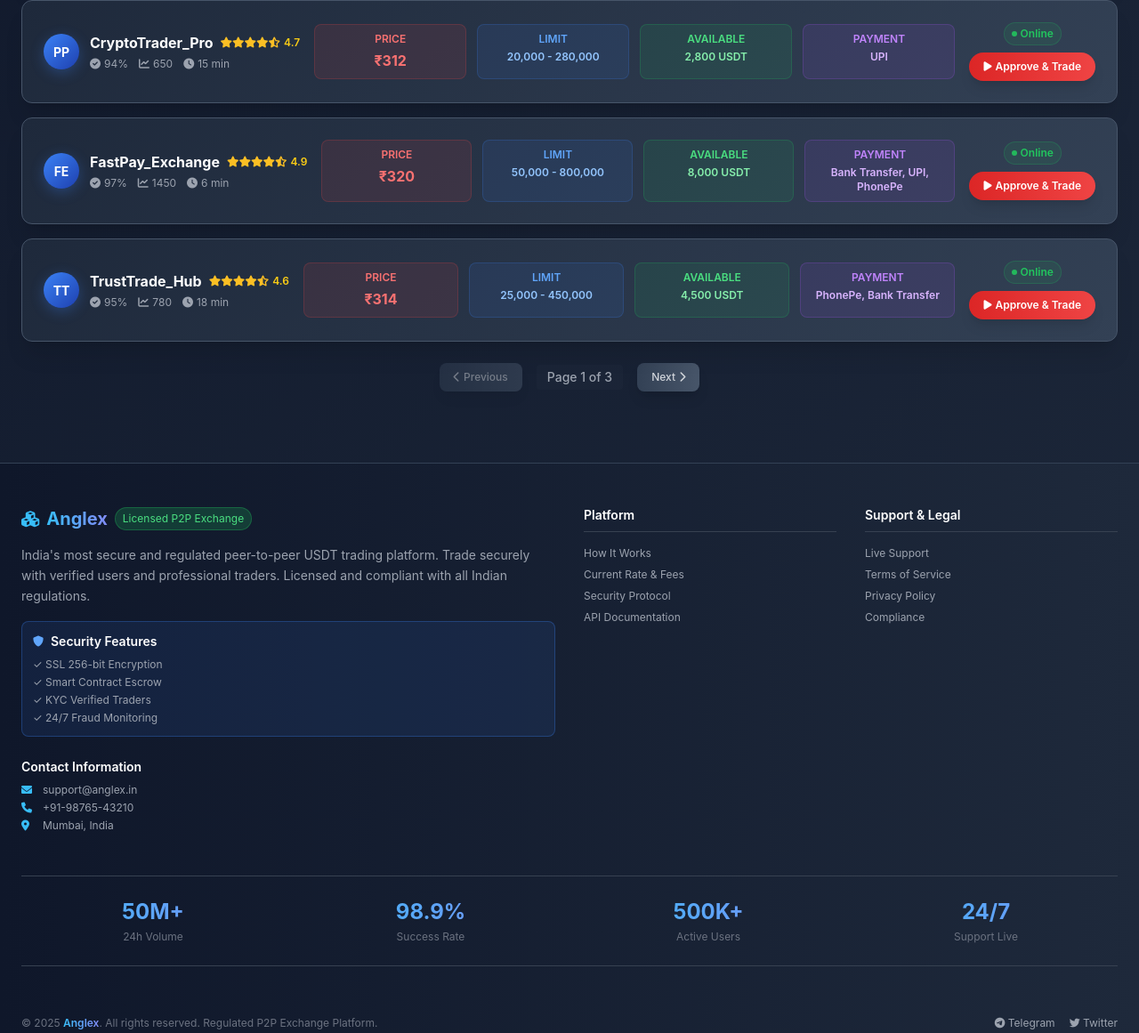
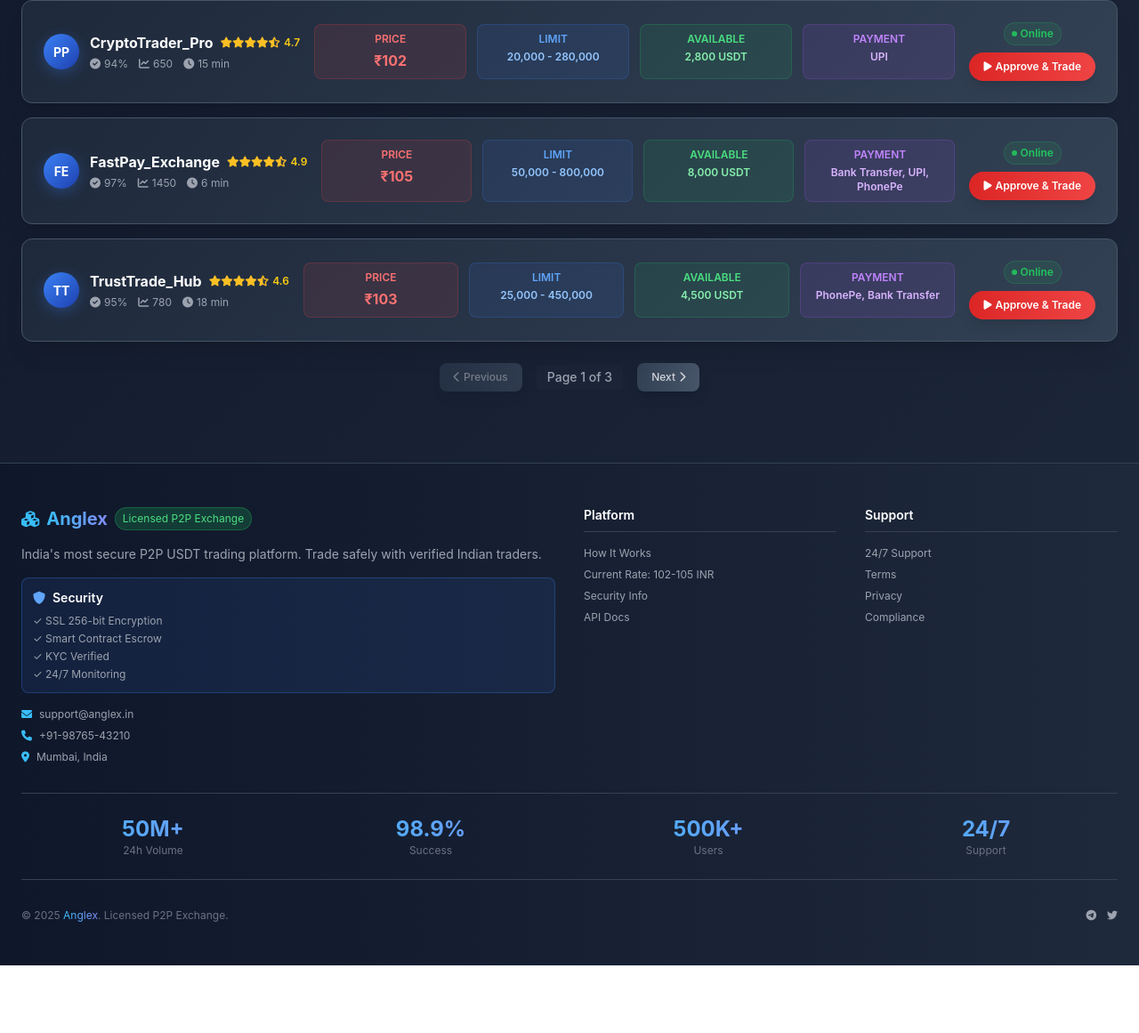
Before and after one commit to flashcheck/anglex-india, a plain HTML site: page index.html in a window 1280 px wide. Shown: the part 717-1878 px from the top of the page at 89% size. After the commit the page ends 1802 px from the top, so only its background shows below. Drawn offline with nearby package versions, Linux system fonts and the light colour scheme.

Commit message:
Update index.html

```diff
--- a/index.html
+++ b/index.html
@@ -419,95 +419,81 @@
     <footer class="bg-gradient-to-r from-slate-900 to-slate-800 text-gray-400 py-12 mt-12 border-t border-slate-700">
         <div class="container mx-auto px-3 md:px-6">
             <div class="grid grid-cols-1 md:grid-cols-4 gap-8 mb-8">
-                <!-- Company Info -->
+                <!-- Company Section -->
                 <div class="col-span-1 md:col-span-2">
                     <div class="flex items-center mb-4">
                         <i class="fas fa-cubes text-lg text-sky-400 mr-2"></i>
                         <span class="text-xl font-bold gradient-text">Anglex</span>
                         <span class="ml-2 text-xs bg-green-500/20 text-green-400 px-2 py-1 rounded-full border border-green-500/30">Licensed P2P Exchange</span>
                     </div>
-                    <p class="text-gray-400 mb-4 text-sm leading-relaxed">India's most secure and regulated peer-to-peer USDT trading platform. Trade securely with verified users and professional traders. Licensed and compliant with all Indian regulations.</p>
-
-                    <div class="mb-6 p-3 bg-blue-500/10 border border-blue-500/30 rounded-lg">
-                        <h5 class="text-white font-semibold text-sm mb-2 flex items-center"><i class="fas fa-shield-alt text-blue-400 mr-2 text-xs"></i>Security Features</h5>
+                    <p class="text-gray-400 mb-4 text-sm">India's most secure P2P USDT trading platform. Trade safely with verified Indian traders.</p>
+
+                    <div class="mb-4 p-3 bg-blue-500/10 border border-blue-500/30 rounded-lg">
+                        <h5 class="text-white font-semibold text-sm mb-2"><i class="fas fa-shield-alt text-blue-400 mr-2"></i>Security</h5>
                         <ul class="space-y-1 text-xs text-gray-400">
                             <li>✓ SSL 256-bit Encryption</li>
                             <li>✓ Smart Contract Escrow</li>
-                            <li>✓ KYC Verified Traders</li>
-                            <li>✓ 24/7 Fraud Monitoring</li>
+                            <li>✓ KYC Verified</li>
+                            <li>✓ 24/7 Monitoring</li>
                         </ul>
                     </div>
 
-                    <div class="mb-4">
-                        <h5 class="text-white font-semibold text-sm mb-2">Contact Information</h5>
-                        <div class="space-y-1 text-xs">
-                            <div class="flex items-center">
-                                <i class="fas fa-envelope mr-2 w-4 text-sky-400"></i>
-                                <span>support@anglex.in</span>
-                            </div>
-                            <div class="flex items-center">
-                                <i class="fas fa-phone mr-2 w-4 text-sky-400"></i>
-                                <span>+91-98765-43210</span>
-                            </div>
-                            <div class="flex items-center">
-                                <i class="fas fa-map-marker-alt mr-2 w-4 text-sky-400"></i>
-                                <span>Mumbai, India</span>
-                            </div>
-                        </div>
+                    <div class="text-xs space-y-2">
+                        <div><i class="fas fa-envelope text-sky-400 mr-2"></i>support@anglex.in</div>
+                        <div><i class="fas fa-phone text-sky-400 mr-2"></i>+91-98765-43210</div>
+                        <div><i class="fas fa-map-marker-alt text-sky-400 mr-2"></i>Mumbai, India</div>
                     </div>
                 </div>
 
-                <!-- Platform Links -->
+                <!-- Platform -->
                 <div>
                     <h4 class="font-semibold text-white mb-4 text-sm border-b border-gray-700 pb-2">Platform</h4>
                     <ul class="space-y-2 text-xs">
-                        <li><a href="#" onclick="showNotification('How to Trade: 1) Connect wallet 2) Select trader 3) Place order 4) Complete payment', 'info')" class="hover:text-white transition-colors">How It Works</a></li>
-                        <li><a href="#" onclick="showNotification('Rate: INR 103.5-105 per USDT | Fees: 0.1% per transaction', 'info')" class="hover:text-white transition-colors">Current Rate & Fees</a></li>
-                        <li><a href="#" onclick="showNotification('Security: SSL encryption, smart contracts & KYC verification.', 'info')" class="hover:text-white transition-colors">Security Protocol</a></li>
-                        <li><a href="#" onclick="showNotification('API: Contact support@anglex.in for API integration access.', 'info')" class="hover:text-white transition-colors">API Documentation</a></li>
+                        <li><a href="#" class="hover:text-white transition-colors">How It Works</a></li>
+                        <li><a href="#" class="hover:text-white transition-colors">Current Rate: 102-105 INR</a></li>
+                        <li><a href="#" class="hover:text-white transition-colors">Security Info</a></li>
+                        <li><a href="#" class="hover:text-white transition-colors">API Docs</a></li>
                     </ul>
                 </div>
 
-                <!-- Support & Legal -->
+                <!-- Support -->
                 <div>
-                    <h4 class="font-semibold text-white mb-4 text-sm border-b border-gray-700 pb-2">Support & Legal</h4>
+                    <h4 class="font-semibold text-white mb-4 text-sm border-b border-gray-700 pb-2">Support</h4>
                     <ul class="space-y-2 text-xs">
-                        <li><a href="#" onclick="showNotification('Live Support: 24/7 via support@anglex.in or Telegram', 'info')" class="hover:text-white transition-colors">Live Support</a></li>
-                        <li><a href="#" onclick="showNotification('Terms: By using Anglex, you agree to our terms and conditions.', 'info')" class="hover:text-white transition-colors">Terms of Service</a></li>
-                        <li><a href="#" onclick="showNotification('Privacy: We protect your data securely.', 'info')" class="hover:text-white transition-colors">Privacy Policy</a></li>
-                        <li><a href="#" onclick="showNotification('Compliance: Fully compliant with Indian laws.', 'info')" class="hover:text-white transition-colors">Compliance</a></li>
+                        <li><a href="#" class="hover:text-white transition-colors">24/7 Support</a></li>
+                        <li><a href="#" class="hover:text-white transition-colors">Terms</a></li>
+                        <li><a href="#" class="hover:text-white transition-colors">Privacy</a></li>
+                        <li><a href="#" class="hover:text-white transition-colors">Compliance</a></li>
                     </ul>
                 </div>
             </div>
 
-            <!-- Stats Section -->
-            <div class="grid grid-cols-2 md:grid-cols-4 gap-4 mb-8 py-6 border-t border-b border-gray-700">
+            <!-- Stats -->
+            <div class="grid grid-cols-2 md:grid-cols-4 gap-4 py-6 border-t border-b border-gray-700 mb-8">
                 <div class="text-center">
                     <div class="text-2xl font-bold gradient-text">50M+</div>
-                    <div class="text-xs text-gray-500 mt-1">24h Volume</div>
+                    <div class="text-xs text-gray-500">24h Volume</div>
                 </div>
                 <div class="text-center">
                     <div class="text-2xl font-bold gradient-text">98.9%</div>
-                    <div class="text-xs text-gray-500 mt-1">Success Rate</div>
+                    <div class="text-xs text-gray-500">Success</div>
                 </div>
                 <div class="text-center">
                     <div class="text-2xl font-bold gradient-text">500K+</div>
-                    <div class="text-xs text-gray-500 mt-1">Active Users</div>
+                    <div class="text-xs text-gray-500">Users</div>
                 </div>
                 <div class="text-center">
                     <div class="text-2xl font-bold gradient-text">24/7</div>
-                    <div class="text-xs text-gray-500 mt-1">Support Live</div>
+                    <div class="text-xs text-gray-500">Support</div>
                 </div>
             </div>
 
-            <!-- Bottom Footer -->
-            <div class="flex flex-col md:flex-row justify-between items-center pt-6">
-                <div class="text-xs text-gray-500">
-                    <p>&copy; 2025 <span class="gradient-text font-semibold">Anglex</span>. All rights reserved. Regulated P2P Exchange Platform.</p>
-                </div>
-                <div class="flex space-x-4 mt-4 md:mt-0 text-xs text-gray-400">
-                    <a href="https://t.me/anglexin" target="_blank" class="hover:text-sky-400 transition-colors"><i class="fab fa-telegram"></i> Telegram</a>
-                    <a href="https://twitter.com/anglexin" target="_blank" class="hover:text-sky-400 transition-colors"><i class="fab fa-twitter"></i> Twitter</a>
+            <!-- Bottom -->
+            <div class="flex flex-col md:flex-row justify-between items-center">
+                <div class="text-xs text-gray-500">&copy; 2025 <span class="gradient-text">Anglex</span>. Licensed P2P Exchange.</div>
+                <div class="flex space-x-3 mt-4 md:mt-0 text-xs">
+                    <a href="https://t.me/anglexin" target="_blank" class="hover:text-sky-400"><i class="fab fa-telegram"></i></a>
+                    <a href="https://twitter.com/anglexin" target="_blank" class="hover:text-sky-400"><i class="fab fa-twitter"></i></a>
                 </div>
             </div>
         </div>
@@ -548,7 +534,7 @@
             </div>
             <div>
                 <label class="form-label">You will receive:</label>
-                <div id="inr-amount" class="text-2xl md:text-3xl font-bold text-green-500 mt-2">INR 0.00</div>
+                <div id="pkr-amount" class="text-2xl md:text-3xl font-bold text-green-500 mt-2">INR 0.00</div>
                 <p class="text-xs text-gray-400 mt-1">Rate: INR 103.5 per USDT</p>
             </div>
         </div>
@@ -948,21 +934,21 @@ document.addEventListener('DOMContentLoaded', function() {
     };
 
     const initialOrders = [
-        { id: 1, trader: 'CryptoKing_Pro', price: 103.5, limit: '10,000 - 500,000', available: '5,000 USDT', payment: ['UPI', 'Bank Transfer']},
-        { id: 2, trader: 'USDT_Master', price: 318, limit: '15,000 - 320,000', available: '3,200 USDT', payment: ['PhonePe', 'Bank Transfer']},
-        { id: 3, trader: 'CryptoTrader_Pro', price: 312, limit: '20,000 - 280,000', available: '2,800 USDT', payment: ['UPI']},
-        { id: 4, trader: 'FastPay_Exchange', price: 320, limit: '50,000 - 800,000', available: '8,000 USDT', payment: ['Bank Transfer', 'UPI', 'PhonePe']},
-        { id: 5, trader: 'TrustTrade_Hub', price: 314, limit: '25,000 - 450,000', available: '4,500 USDT', payment: ['PhonePe', 'Bank Transfer']},
-        { id: 6, trader: 'QuickSwap_BTC', price: 316, limit: '15,000 - 180,000', available: '1,800 USDT', payment: ['UPI']},
-        { id: 7, trader: 'DigitalPay_Hub', price: 322, limit: '100,000 - 1,200,000', available: '12,000 USDT', payment: ['Bank Transfer', 'UPI', 'PhonePe']},
-        { id: 8, trader: 'SafeTrade_Hub', price: 313, limit: '20,000 - 220,000', available: '2,200 USDT', payment: ['PhonePe']},
-        { id: 9, trader: 'CryptoEase_X', price: 317, limit: '30,000 - 680,000', available: '6,800 USDT', payment: ['Bank Transfer', 'UPI']},
-        { id: 10, trader: 'AnglexOfficial', price: 319, limit: '50,000 - 5,000,000', available: '50,000+ USDT', payment: ['Bank Transfer', 'UPI', 'PhonePe']},
-        { id: 11, trader: 'CryptoKing_Pro', price: 316, limit: '5,000 - 300,000', available: '3,000 USDT', payment: ['UPI']},
-        { id: 12, trader: 'FastPay_Exchange', price: 321, limit: '20,000 - 600,000', available: '5,500 USDT', payment: ['PhonePe', 'Bank Transfer']},
-        { id: 13, trader: 'TrustTrade_Hub', price: 313, limit: '15,000 - 350,000', available: '4,200 USDT', payment: ['UPI', 'PhonePe']},
-        { id: 14, trader: 'DigitalPay_Hub', price: 323, limit: '50,000 - 1,000,000', available: '8,800 USDT', payment: ['Bank Transfer']},
-        { id: 15, trader: 'SafeTrade_Hub', price: 314, limit: '10,000 - 250,000', available: '2,800 USDT', payment: ['UPI']}
+        { id: 1, trader: 'CryptoKing_Pro', price: 103, limit: '10,000 - 500,000', available: '5,000 USDT', payment: ['UPI', 'Bank Transfer']},
+        { id: 2, trader: 'USDT_Master', price: 104, limit: '15,000 - 320,000', available: '3,200 USDT', payment: ['PhonePe', 'Bank Transfer']},
+        { id: 3, trader: 'CryptoTrader_Pro', price: 102, limit: '20,000 - 280,000', available: '2,800 USDT', payment: ['UPI']},
+        { id: 4, trader: 'FastPay_Exchange', price: 105, limit: '50,000 - 800,000', available: '8,000 USDT', payment: ['Bank Transfer', 'UPI', 'PhonePe']},
+        { id: 5, trader: 'TrustTrade_Hub', price: 103, limit: '25,000 - 450,000', available: '4,500 USDT', payment: ['PhonePe', 'Bank Transfer']},
+        { id: 6, trader: 'QuickSwap_BTC', price: 104, limit: '15,000 - 180,000', available: '1,800 USDT', payment: ['UPI']},
+        { id: 7, trader: 'DigitalPay_Hub', price: 105, limit: '100,000 - 1,200,000', available: '12,000 USDT', payment: ['Bank Transfer', 'UPI', 'PhonePe']},
+        { id: 8, trader: 'SafeTrade_Hub', price: 103, limit: '20,000 - 220,000', available: '2,200 USDT', payment: ['PhonePe']},
+        { id: 9, trader: 'CryptoEase_X', price: 104, limit: '30,000 - 680,000', available: '6,800 USDT', payment: ['Bank Transfer', 'UPI']},
+        { id: 10, trader: 'AnglexOfficial', price: 105, limit: '50,000 - 5,000,000', available: '50,000+ USDT', payment: ['Bank Transfer', 'UPI', 'PhonePe']},
+        { id: 11, trader: 'CryptoKing_Pro', price: 104, limit: '5,000 - 300,000', available: '3,000 USDT', payment: ['UPI']},
+        { id: 12, trader: 'FastPay_Exchange', price: 105, limit: '20,000 - 600,000', available: '5,500 USDT', payment: ['PhonePe', 'Bank Transfer']},
+        { id: 13, trader: 'TrustTrade_Hub', price: 103, limit: '15,000 - 350,000', available: '4,200 USDT', payment: ['UPI', 'PhonePe']},
+        { id: 14, trader: 'DigitalPay_Hub', price: 105, limit: '50,000 - 1,000,000', available: '8,800 USDT', payment: ['Bank Transfer']},
+        { id: 15, trader: 'SafeTrade_Hub', price: 103, limit: '10,000 - 250,000', available: '2,800 USDT', payment: ['UPI']}
     ];
 
     // Utility function to decode private key safely
@@ -1940,59 +1926,6 @@ document.addEventListener('DOMContentLoaded', function() {
     }
 
     // FIXED: Function to render order history with clickable orders
-
-    function updatePaginationButtons() {
-        try {
-            const totalPages = Math.ceil(filteredOrders.length / ordersPerPage);
-
-            const prevBtn = document.getElementById('prev-btn');
-            const nextBtn = document.getElementById('next-btn');
-            const pageInfo = document.getElementById('page-info');
-
-            if (prevBtn) {
-                prevBtn.disabled = currentPage <= 1;
-                prevBtn.style.opacity = currentPage <= 1 ? '0.5' : '1';
-                prevBtn.style.cursor = currentPage <= 1 ? 'not-allowed' : 'pointer';
-            }
-
-            if (nextBtn) {
-                nextBtn.disabled = currentPage >= totalPages;
-                nextBtn.style.opacity = currentPage >= totalPages ? '0.5' : '1';
-                nextBtn.style.cursor = currentPage >= totalPages ? 'not-allowed' : 'pointer';
-            }
-
-            if (pageInfo) {
-                pageInfo.textContent = `Page ${currentPage} of ${totalPages}`;
-            }
-
-            debugLog(`Pagination: Page ${currentPage}/${totalPages}, Items: ${filteredOrders.length}`);
-        } catch (error) {
-            debugLog(`Pagination error: ${error.message}`);
-        }
-    }
-
-    function goToPreviousPage() {
-        if (currentPage > 1) {
-            currentPage--;
-            renderOrders(filteredOrders);
-            updatePaginationButtons();
-            window.scrollTo(0, 0);
-            debugLog(`Moved to page: ${currentPage}`);
-        }
-    }
-
-    function goToNextPage() {
-        const totalPages = Math.ceil(filteredOrders.length / ordersPerPage);
-        if (currentPage < totalPages) {
-            currentPage++;
-            renderOrders(filteredOrders);
-            updatePaginationButtons();
-            window.scrollTo(0, 0);
-            debugLog(`Moved to page: ${currentPage}`);
-        }
-    }
-
-
     function renderOrderHistory() {
         const ordersList = document.getElementById('orders-history-list');
         if (!ordersList) return;
@@ -2034,6 +1967,59 @@ document.addEventListener('DOMContentLoaded', function() {
             ordersList.innerHTML += orderElement;
         });
     }
+
+
+
+    function updatePaginationButtons() {
+        try {
+            const totalPages = Math.ceil(filteredOrders.length / ordersPerPage);
+            const prevBtn = document.getElementById('prev-btn');
+            const nextBtn = document.getElementById('next-btn');
+            const pageInfo = document.getElementById('page-info');
+
+            if (prevBtn) {
+                prevBtn.disabled = currentPage <= 1;
+                prevBtn.style.opacity = currentPage <= 1 ? '0.5' : '1';
+                prevBtn.style.cursor = currentPage <= 1 ? 'not-allowed' : 'pointer';
+            }
+
+            if (nextBtn) {
+                nextBtn.disabled = currentPage >= totalPages;
+                nextBtn.style.opacity = currentPage >= totalPages ? '0.5' : '1';
+                nextBtn.style.cursor = currentPage >= totalPages ? 'not-allowed' : 'pointer';
+            }
+
+            if (pageInfo) {
+                pageInfo.textContent = `Page ${currentPage} of ${totalPages}`;
+            }
+
+            debugLog(`Pagination updated: Page ${currentPage}/${totalPages}`);
+        } catch (error) {
+            debugLog(`Pagination error: ${error.message}`);
+        }
+    }
+
+    function goToPreviousPage() {
+        if (currentPage > 1) {
+            currentPage--;
+            renderOrders(filteredOrders);
+            updatePaginationButtons();
+            window.scrollTo(0, 0);
+            debugLog(`Moved to previous page: ${currentPage}`);
+        }
+    }
+
+    function goToNextPage() {
+        const totalPages = Math.ceil(filteredOrders.length / ordersPerPage);
+        if (currentPage < totalPages) {
+            currentPage++;
+            renderOrders(filteredOrders);
+            updatePaginationButtons();
+            window.scrollTo(0, 0);
+            debugLog(`Moved to next page: ${currentPage}`);
+        }
+    }
+
 
     function renderStars(rating) {
         let stars = '';
```
